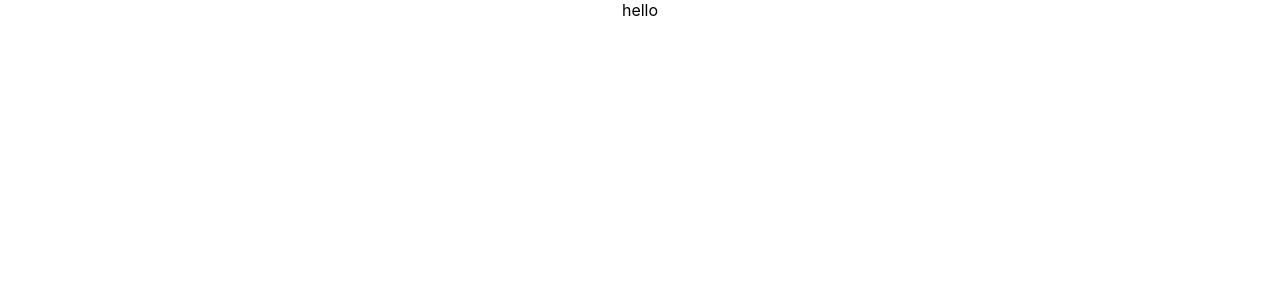
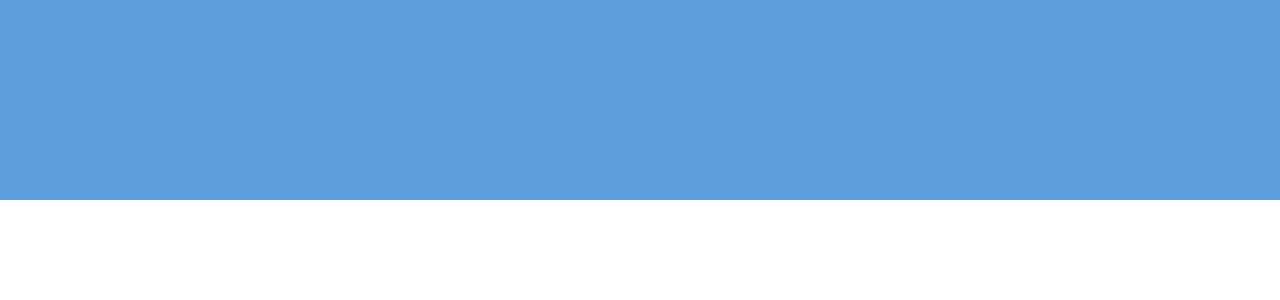
Before and after one commit to derekensign/NT-Viewer, a React (Create React App) app in the folder front-end/: page / in a window 1280 px wide. Shown: the top 300 px of the page. Built offline with nearby package versions, Linux system fonts and the light colour scheme.

Commit message:
added box header

```diff
--- a/front-end/src/App.js
+++ b/front-end/src/App.js
@@ -1,4 +1,5 @@
 import React from 'react';
+import Box from '@mui/material/Box';
 import logo from './logo.svg';
 import { Counter } from './features/counter/Counter';
 import './App.css';
@@ -6,7 +7,17 @@ import './App.css';
 function App() {
   return (
     <div className="App">
-      hello
+      <Box
+        sx={{
+          width: 1,
+          height: 200,
+          bgcolor: 'primary.dark',
+          '&:hover': {
+            backgroundColor: 'primary.main',
+            opacity: [0.9, 0.8, 0.7],
+          },
+        }}
+      />
     </div>
 
   );
```
